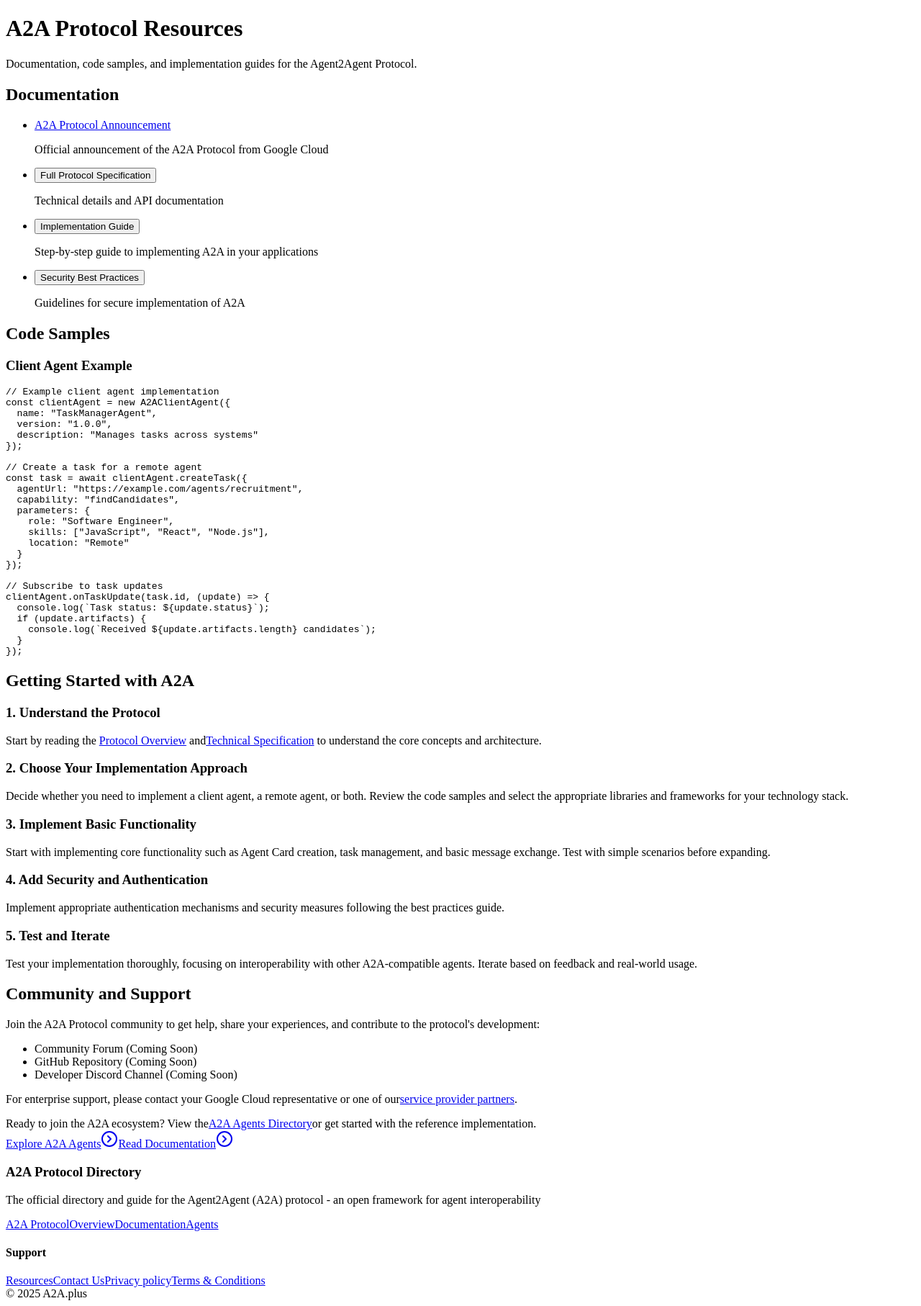
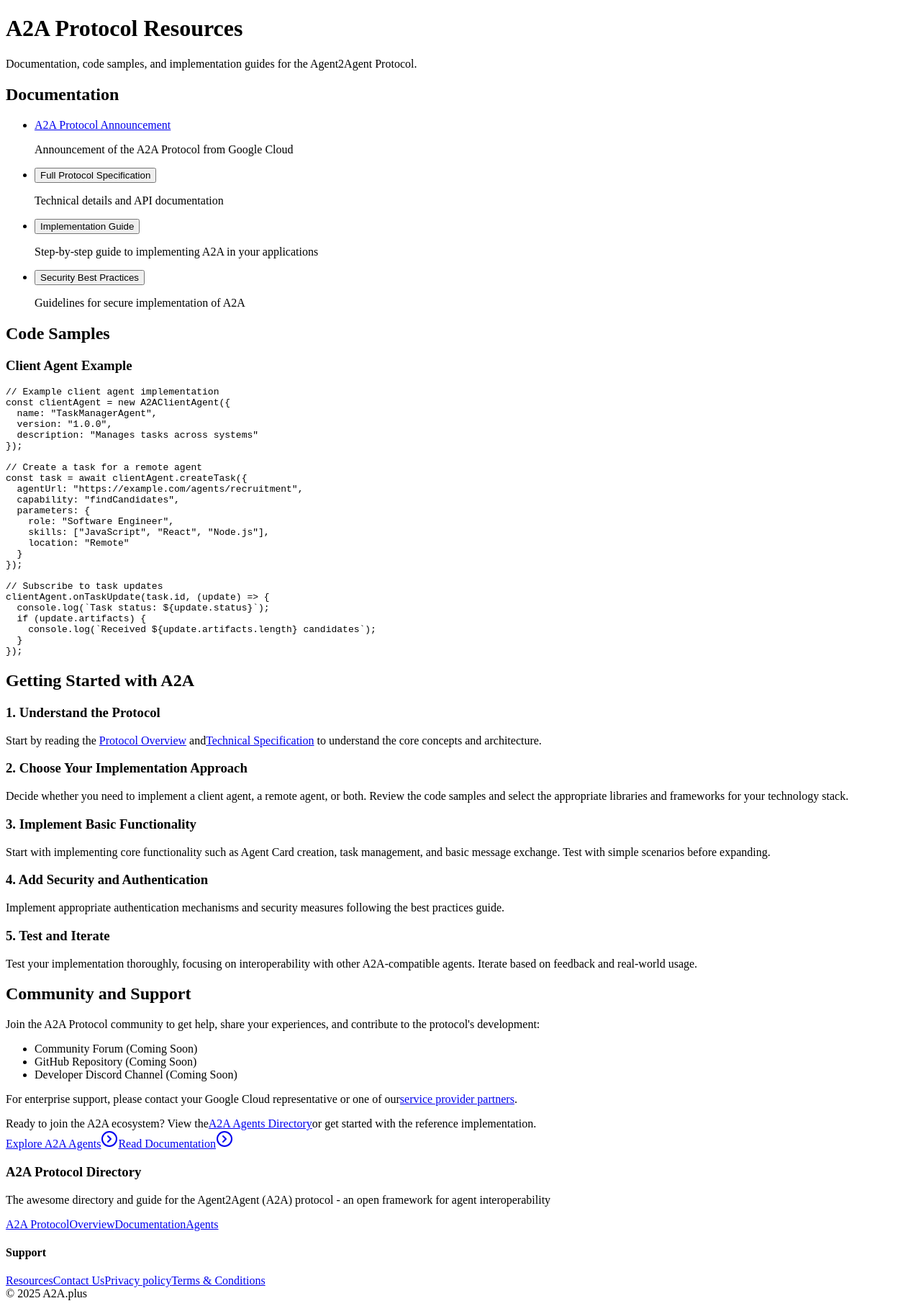
Before and after one commit to leohuangcom/A2A-directory, a Next.js app: page /en/resources in a window 1280 px wide. Shown: the whole page at 72% size. Built offline with nearby package versions, Linux system fonts and the light colour scheme.

Commit message:
Update: Change 'official' to 'awesome', revise directory descriptions

```diff
--- a/app/[locale]/(with-footer)/resources/page.tsx
+++ b/app/[locale]/(with-footer)/resources/page.tsx
@@ -49,9 +49,7 @@
                 >
                   A2A Protocol Announcement
                 </a>
-                <p className='mt-1 text-sm text-gray-400'>
-                  Official announcement of the A2A Protocol from Google Cloud
-                </p>
+                <p className='mt-1 text-sm text-gray-400'>Announcement of the A2A Protocol from Google Cloud</p>
               </li>
               <li>
                 <button type='button' className='text-blue-400 hover:underline' onClick={() => {}}>
--- a/messages/en.json
+++ b/messages/en.json
@@ -16,7 +16,7 @@
   },
   "Footer": {
     "title": "A2A Protocol Directory",
-    "subTitle": "The official directory and guide for the Agent2Agent (A2A) protocol - an open framework for agent interoperability",
+    "subTitle": "The awesome directory and guide for the Agent2Agent (A2A) protocol - an open framework for agent interoperability",
     "support": "Support",
     "privacy": "Privacy policy",
     "termsConditions": "Terms & Conditions",
@@ -169,7 +169,7 @@
   "Metadata": {
     "home": {
       "title": "A2A Agents | a2a.plus",
-      "description": "The official directory for the Agent2Agent (A2A) Protocol - an open framework for agent interoperability developed by Google Cloud with over 50 technology partners.",
+      "description": "The awesome directory for the Agent2Agent (A2A) Protocol - an open framework for agent interoperability developed by Google Cloud with over 50 technology partners.",
       "keywords": "A2A Protocol, Agent2Agent, AI Agents, Agent Interoperability, Google Cloud"
     },
     "overview": {
--- a/messages/jp.json
+++ b/messages/jp.json
@@ -14,7 +14,7 @@
   },
   "Footer": {
     "title": "A2A プロトコル ディレクトリ",
-    "subTitle": "Agent2Agent（A2A）プロトコルの公式ディレクトリ - エージェント相互運用性のためのオープンフレームワーク",
+    "subTitle": "Agent2Agent（A2A）プロトコルの素晴らしいディレクトリ - エージェント相互運用性のためのオープンフレームワーク",
     "support": "サポート",
     "privacy": "プライバシーポリシー",
     "termsConditions": "利用規約",
@@ -147,7 +147,7 @@
   "Metadata": {
     "home": {
       "title": "A2A Agents | a2a.plus",
-      "description": "Agent2Agent（A2A）プロトコルの公式ディレクトリ - Google Cloudが50以上のテクノロジーパートナーと共に開発したエージェント相互運用性のためのオープンフレームワーク。",
+      "description": "Agent2Agent（A2A）プロトコルの素晴らしいディレクトリ - Google Cloudが50以上のテクノロジーパートナーと共に開発したエージェント相互運用性のためのオープンフレームワーク。",
       "keywords": "A2Aプロトコル、Agent2Agent、AIエージェント、エージェント相互運用性、Google Cloud"
     },
     "overview": {
--- a/messages/tw.json
+++ b/messages/tw.json
@@ -16,7 +16,7 @@
   },
   "Footer": {
     "title": "A2A 協議目錄",
-    "subTitle": "Agent2Agent (A2A) 協議的官方目錄 - 智能體互操作性的開放框架",
+    "subTitle": "Agent2Agent (A2A) 協議的精彩目錄 - 智能體互操作性的開放框架",
     "support": "支持",
     "privacy": "隱私政策",
     "termsConditions": "條款和條件",
@@ -164,7 +164,7 @@
   "Metadata": {
     "home": {
       "title": "A2A Agents | a2a.plus",
-      "description": "Agent2Agent (A2A) 協議的官方目錄 - 由Google Cloud與50多個技術合作夥伴共同開發的智能體互操作性開放框架。",
+      "description": "Agent2Agent (A2A) 協議的精彩目錄 - 由Google Cloud與50多個技術合作夥伴共同開發的智能體互操作性開放框架。",
       "keywords": "A2A協議, Agent2Agent, AI智能體, 智能體互操作性, Google Cloud"
     },
     "overview": {
--- a/messages/zh-CN.json
+++ b/messages/zh-CN.json
@@ -16,7 +16,7 @@
   },
   "Footer": {
     "title": "A2A 协议目录",
-    "subTitle": "Agent2Agent (A2A) 协议的官方目录 - 智能体互操作性的开放框架",
+    "subTitle": "Agent2Agent (A2A) 协议的精彩目录 - 智能体互操作性的开放框架",
     "support": "支持",
     "privacy": "隐私政策",
     "termsConditions": "条款和条件",
@@ -169,7 +169,7 @@
   "Metadata": {
     "home": {
       "title": "A2A Agents | a2a.plus",
-      "description": "Agent2Agent (A2A) 协议的官方目录 - 由Google Cloud与50多个技术合作伙伴共同开发的智能体互操作性开放框架。",
+      "description": "Agent2Agent (A2A) 协议的精彩目录 - 由Google Cloud与50多个技术合作伙伴共同开发的智能体互操作性开放框架。",
       "keywords": "A2A协议, Agent2Agent, AI智能体, 智能体互操作性, Google Cloud"
     },
     "overview": {
--- a/package.json
+++ b/package.json
@@ -2,7 +2,7 @@
   "name": "a2a-directory",
   "version": "0.1.0",
   "private": true,
-  "description": "The official directory and guide for the Agent2Agent (A2A) protocol - an open framework for agent interoperability",
+  "description": "The awesome directory and guide for the Agent2Agent (A2A) protocol - an open framework for agent interoperability",
   "scripts": {
     "dev": "next dev",
     "build": "next build",
```
